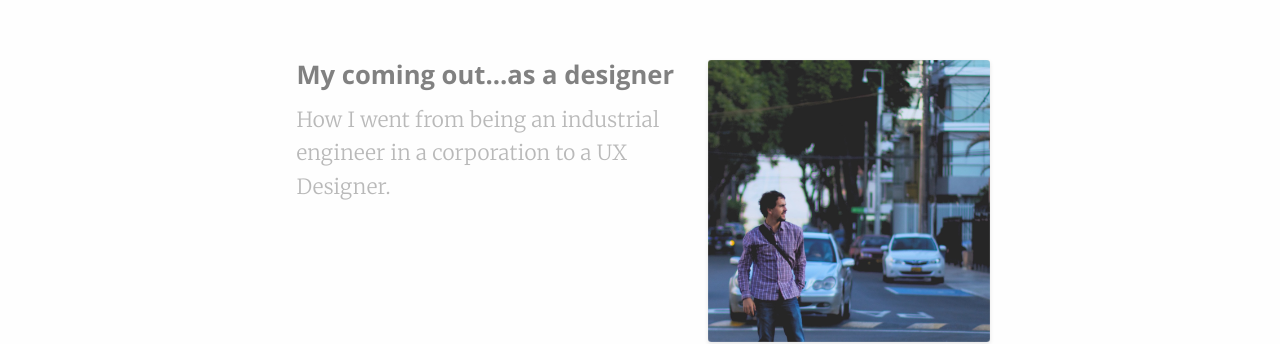
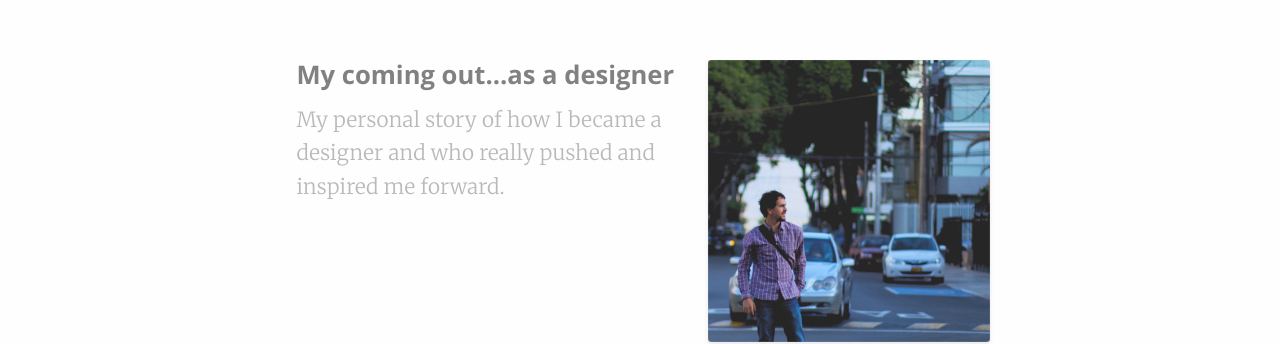
Before and after one commit to arturogh/arturogh, a Jekyll site: the page built from index.html, in a window 1280 px wide. Shown: the part 130-474 px from the top of the page. Built offline with Jekyll 4.4.1, drawn with Linux system fonts in a browser that asks for light colours; the list of posts is cut into pages by our own code.

Commit message:
Correction on excerpt

```diff
--- a/_posts/2015-07-14-my-career-change.md
+++ b/_posts/2015-07-14-my-career-change.md
@@ -3,7 +3,7 @@ layout: post
 title: My coming out...as a designer
 published: true
 image: "career-change.jpg"
-excerpt: How I went from being an industrial engineer in a corporation to a UX Designer.
+excerpt: My personal story of how I became a designer and who really pushed and inspired me forward.
 ---
 
 
```
